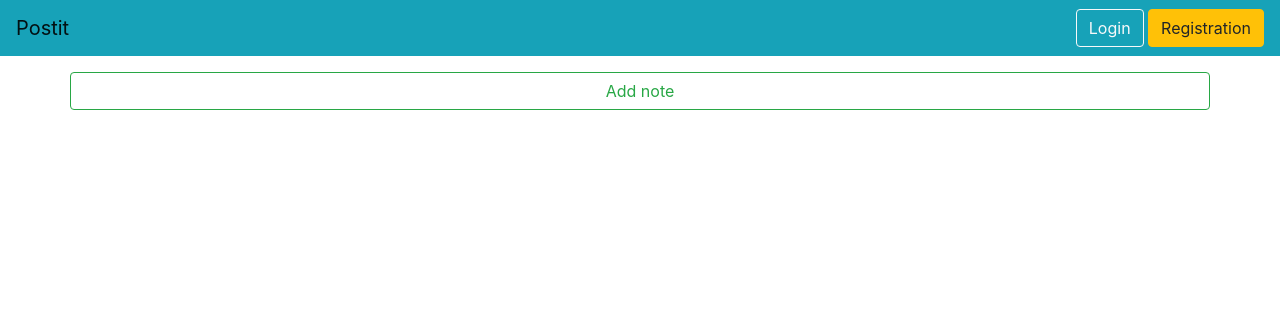
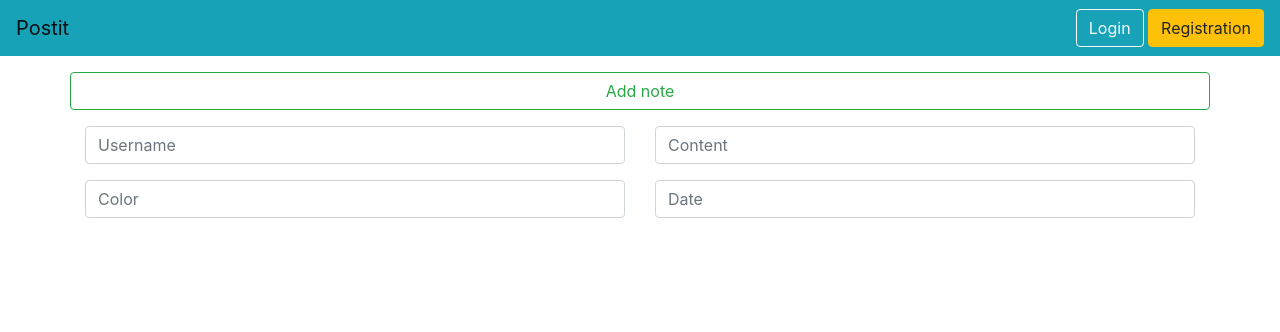
Before and after one commit to unimer/Note, a Flask app: page / in a window 1280 px wide. Shown: the top 332 px of the page. Run offline with Flask 2, Linux system fonts and the light colour scheme; data that the repository does not hold is empty; some libraries are stand-ins or nearby versions.

Commit message:
Filter fields

```diff
--- a/app/templates/index.html
+++ b/app/templates/index.html
@@ -22,7 +22,7 @@
 
 <div class="p-2"> </div>
 
-<!-- <div class="container">
+<div class="container">
     <div class="row">
         <div class="col">
             <div class="form-group">
@@ -49,7 +49,7 @@
             </div>
     </div>
 
-</div> -->
+</div>
 
 <div  class="p-3  container">
         <div id="notesCanvas" class="row">
```
